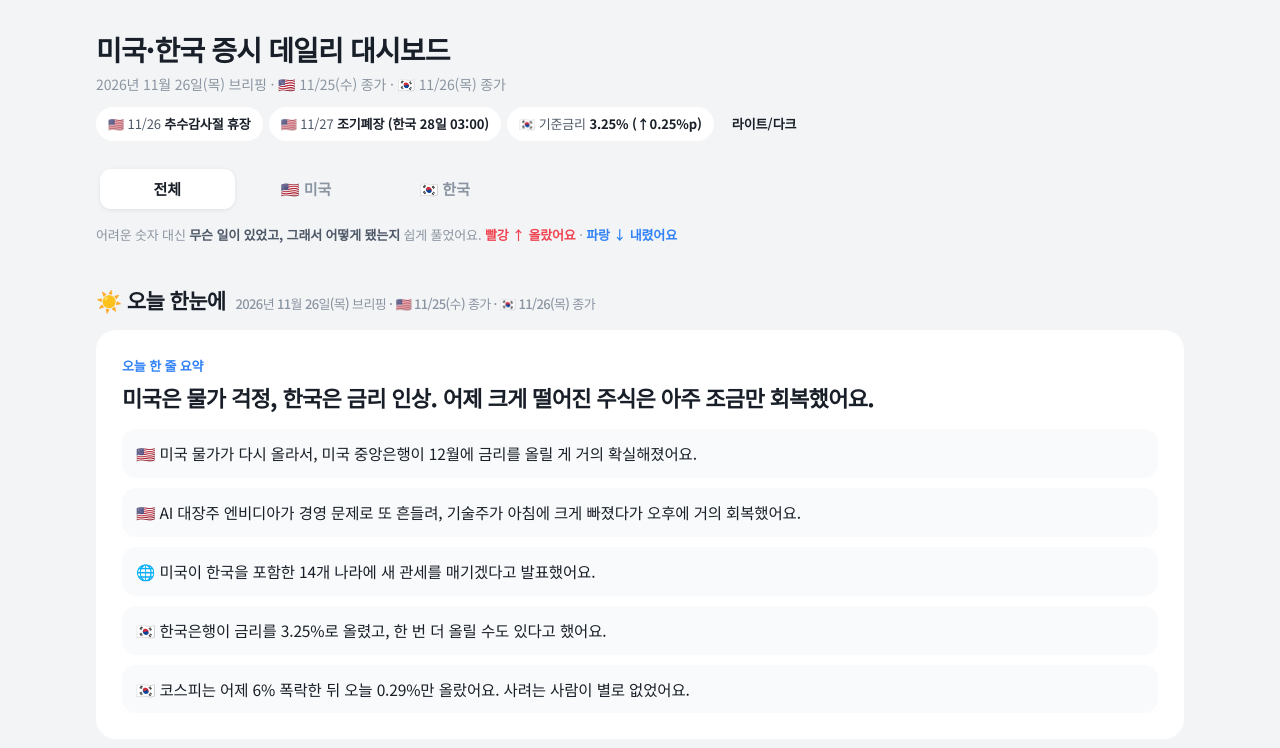
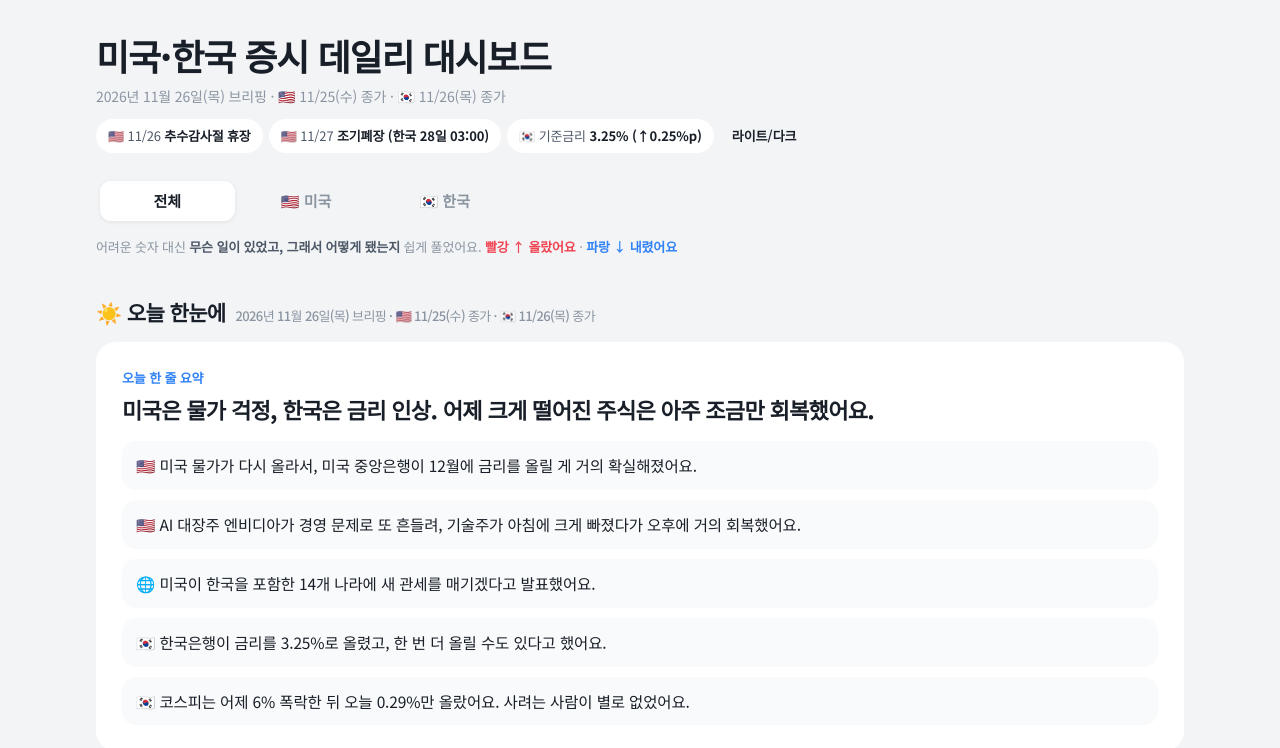
Before and after one commit to dswendii/market, a plain HTML site: page index.html in a window 1280 px wide. Shown: the top 748 px of the page. Drawn offline with Linux system fonts and the light colour scheme.

Commit message:
Enlarge dashboard title
Co-Authored-By: Claude Opus 5.5 <noreply@anthropic.com>
Claude-Session: https://claude.ai/code/session_01SgJSNgaVeg1i223pB2bKMp

```diff
--- a/index.html
+++ b/index.html
@@ -140,7 +140,7 @@ svg text,svg .mono{font-family:"Noto Sans KR",sans-serif;font-variant-numeric:ta
 svg .lab{fill:var(--text-2);font-size:12.5px;font-weight:500}
 .wrap{max-width:1120px}
 header.top{border-bottom:0;padding-bottom:4px;margin-bottom:10px}
-h1{font-size:28px;font-weight:800;letter-spacing:-0.03em}
+h1{font-size:36px;font-weight:800;letter-spacing:-0.03em;word-break:keep-all}
 .sub{font-size:14px;color:var(--text-3)}
 .tag{border:0;background:var(--surface);font-size:13px;padding:7px 12px;color:var(--text-2)}
 .tag b{font-weight:700}
@@ -184,7 +184,7 @@ footer a:hover{text-decoration:underline}
 html.edit .edit-badge{background:var(--accent);color:#fff;border-radius:8px}
 html.edit .card,html.edit .tile,html.edit .day{outline:2px dashed var(--accent);outline-offset:3px}
 html.edit .edit-bar{background:var(--accent);color:#fff;border-radius:14px;padding:12px 16px;font-weight:500}
-@media (max-width:640px){h1{font-size:23px}h2{font-size:19px}.tile .val{font-size:22px}.card{padding:18px}}
+@media (max-width:640px){h1{font-size:26px}h2{font-size:19px}.tile .val{font-size:22px}.card{padding:18px}}
 
 /* market tabs */
 .seg-wrap{position:sticky;top:env(safe-area-inset-top,0px);z-index:15;background:var(--bg);padding:10px 0 8px;margin:6px 0 0}
```
